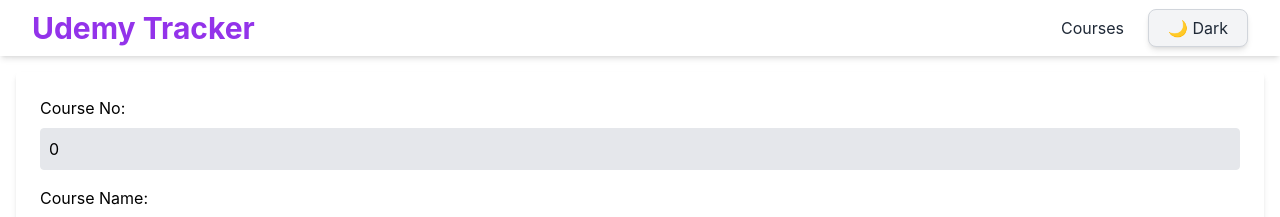
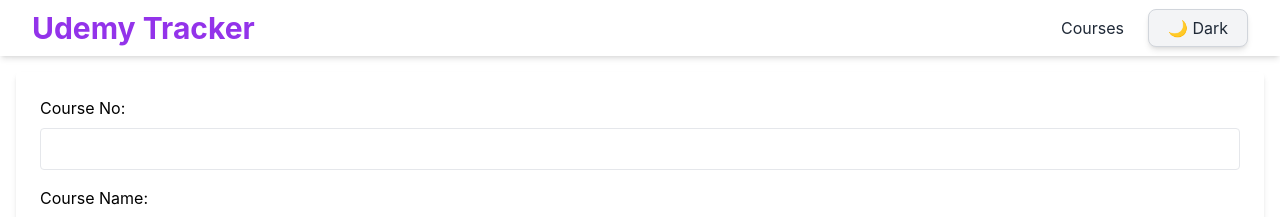
Before and after one commit to rohanmistry231/Udemy-Tracker-Frontend, a React (Create React App) app: page /add-course in a window 1280 px wide. Shown: the top 217 px of the page. Built offline with nearby package versions, Linux system fonts and the light colour scheme; no server answers.

Commit message:
remove auto increament course no feature due to some issues

```diff
--- a/src/pages/AddCourse.jsx
+++ b/src/pages/AddCourse.jsx
@@ -1,14 +1,14 @@
 // src/pages/AddCourse.js
-import React, { useState, useEffect } from 'react';
+import React, { useState } from 'react';
 import { ToastContainer, toast } from 'react-toastify';
-import 'react-toastify/dist/ReactToastify.css'; // Import styles for toast
+import 'react-toastify/dist/ReactToastify.css';
 
 const AddCourse = ({ onAdd }) => {
   const [courseData, setCourseData] = useState({
-    no: 0, // Start from 0 or adjust as needed
+    no: '', // Make it blank and editable
     name: '',
     category: '',
-    categoryPriority: 'Medium priority', // Default value
+    categoryPriority: 'Medium priority',
     subCategory: '',
     subSubCategory: '',
     importantStatus: 'Normal',
@@ -38,7 +38,6 @@
     'Version Control',
   ];
 
-  // Define priority for each category
   const categoryPriorities = {
     'Data Science': 'High priority',
     'Database': 'High priority',
@@ -250,24 +249,6 @@
     ],
   };
 
-  useEffect(() => {
-    const fetchCoursesCount = async () => {
-      try {
-        const response = await fetch('http://localhost:5000/courses'); // Adjust this URL if needed
-        const courses = await response.json();
-        const courseCount = courses.length;
-        setCourseData((prevData) => ({
-          ...prevData,
-          no: courseCount + 1, // Automatically set to the next course number
-        }));
-      } catch (error) {
-        console.error('Error fetching courses count:', error);
-      }
-    };
-
-    fetchCoursesCount(); // Fetch the current number of courses when component mounts
-  }, []);
-
   const handleChange = (e) => {
     const { name, value } = e.target;
 
@@ -324,7 +305,7 @@
 
         // Reset form
         setCourseData({
-          no: 0, // Reset to default or adjust
+          no: '', // Reset to default or adjust
           name: '',
           category: '',
           categoryPriority: 'Medium priority', // Reset to default value
@@ -357,8 +338,8 @@
             id="no"
             name="no"
             value={courseData.no}
-            readOnly // Make the input read-only
-            className="border p-2 rounded w-full bg-gray-200" // Gray background to indicate it's read-only
+            onChange={handleChange} // Now editable
+            className="border p-2 rounded w-full"
           />
         </div>
         <div className="mb-4">
```
